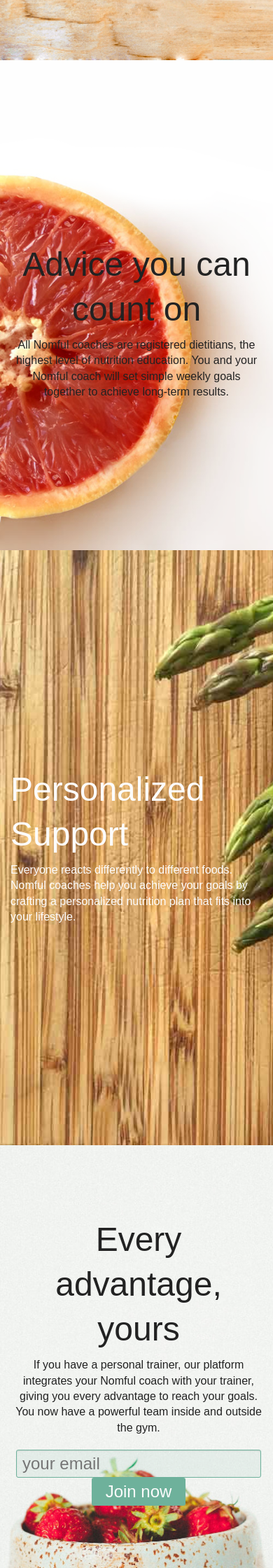
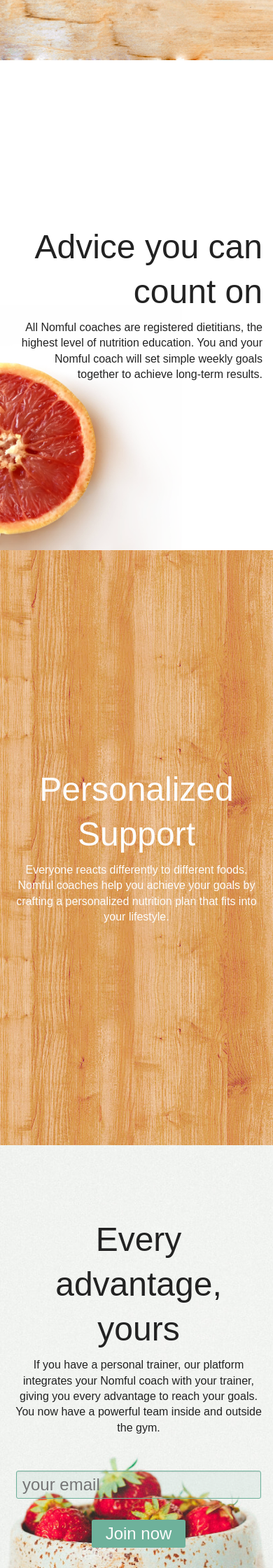
Before and after one commit to thomasgorczynski/Nomful, a PHP site: page / in a window 390 px wide. Shown: the part 786-3026 px from the top of the page at 70% size. Run offline with PHP 8.4, Linux system fonts and the light colour scheme; some libraries are stand-ins or nearby versions.

Commit message:
background changed, asparagus removed, submit button fixed

```diff
--- a/index.php
+++ b/index.php
@@ -15,7 +15,7 @@
   <div class="masthead-grapefruit">
     <div class="row masthead-content">
       <div class="grapefruit-content">
-        <div class="medium-7 medium-offset-3 columns grapefruit-content">
+        <div class="medium-7 medium-offset-4 columns grapefruit-content">
           <h1>Advice you can count on</h1>
           <h3>All Nomful coaches are registered dietitians, the highest level of nutrition education. You and your Nomful coach will set simple weekly goals together to achieve long-term results.</h3>
         </div>
@@ -26,7 +26,7 @@
   <div class="masthead-asparagus">
    <div class="row masthead-content">
       <div class="asparagus-content">
-        <div class="medium-5 medium-offset-1 columns asparagus-content">
+        <div class="medium-8 medium-offset-2 columns asparagus-content">
           <h1>Personalized Support</h1>
           <h3>Everyone reacts differently to different foods. Nomful coaches help you achieve your goals by crafting a personalized nutrition plan that fits into your lifestyle.</h3>
         </div>
--- a/styles/app.css
+++ b/styles/app.css
@@ -44,17 +44,24 @@
   background-image: url('../img/grapefruit2.png');
   background-size: auto 100%;
   background-repeat: no-repeat;
-  background-position: left;
+  background-position: bottom left;
   height: 700px;
   background-color: #Fff;
 }
 
 .masthead-asparagus {
-  background-image: url('http://nomful.com/img/asparagus.jpg');
-  background-size: cover;
-  background-repeat: no-repeat;
+  background-image: url('../img/purty_wood.jpg');
+  background-size: auto;
+  background-repeat: repeat;
   background-position: center;
   height: 850px;
+}
+
+.masthead-asparagus .masthead-content {
+
+  background-size: auto;
+  background-repeat: no-repeat;
+  background-position: right top;
 }
 
 .masthead-strawberry {
@@ -78,7 +85,7 @@
 
 .asparagus-content  {
   display: table-cell;
-  text-align: left;
+  text-align: center;
   vertical-align: middle;
 }
 
@@ -98,7 +105,7 @@
 
 .grapefruit-content {
   display: table-cell;
-  text-align: center;
+  text-align: right;
   vertical-align: middle;
   margin-top: 50px;
 }
@@ -124,7 +131,7 @@
   border: solid 1px rgba(110, 177, 155, 1);
   border-radius: 3px;
   font-family: 'museo-sans-rounded', sans-serif;
-  margin: 0px 8px;
+  margin: 30px 8px;
   background: rgba(110, 177, 155, .1);
 }
 
@@ -264,6 +271,15 @@
     display: block;
   }
 
+   .masthead-grapefruit {
+    background-image: url('../img/grapefruit2.png');
+    background-size: auto 50%;
+    background-repeat: no-repeat;
+    background-position: left bottom;
+    height: 700px;
+    background-color: #Fff;
+  }
+
 }
 
 @media only screen and ( max-width: 479px ) {
@@ -276,6 +292,14 @@
     display: block;
   }
 
+  .grapefruit-content {
+  display: table-cell;
+  text-align: right;
+  vertical-align: middle;
+  margin-top: 25px;
+  margin-bottom: 25px;
+  }
+
 
 
 }
```
Also changed, not shown: img/IMG_1020.jpg (added), img/IMG_1020.png (added), img/asparagus.jpg (deleted), img/asparagus.png (added), img/berries.jpg (added), img/berries2.jpg (added), img/grapefruit.jpg (deleted), img/purty_wood.jpg (added), img/purty_wood2.jpg (added), 1 other file.
